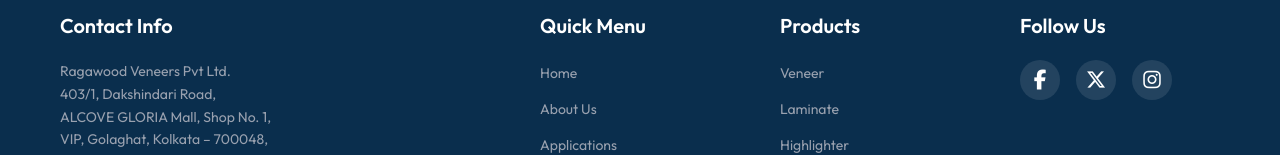
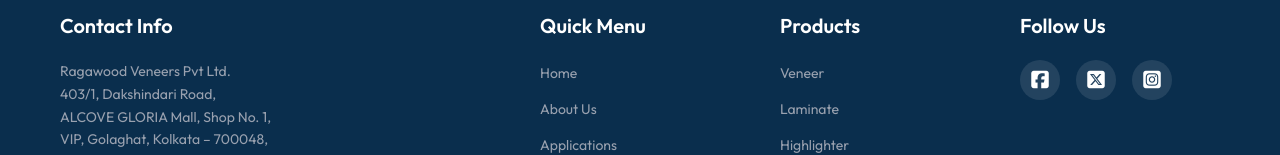
Before and after one commit to AmitMardi/Raga-Wood, a Next.js app: page / in a window 1280 px wide. Shown: the part 2876-3031 px from the top of the page. Built offline with nearby package versions, Linux system fonts and the light colour scheme.

Commit message:
fix: use square variants of font-awesome icons per user request

```diff
--- a/src/components/Footer.tsx
+++ b/src/components/Footer.tsx
@@ -46,9 +46,9 @@
           <div>
             <h4 className="text-xl font-semibold mb-5 text-white">Follow Us</h4>
             <div className="flex gap-4">
-              <a href="#" aria-label="Facebook" className="w-10 h-10 rounded-full bg-white/10 flex items-center justify-center hover:bg-secondary hover:-translate-y-1 transition-all"><i className="fa-brands fa-facebook-f text-white text-xl"></i></a>
-              <a href="#" aria-label="Twitter" className="w-10 h-10 rounded-full bg-white/10 flex items-center justify-center hover:bg-secondary hover:-translate-y-1 transition-all"><i className="fa-brands fa-x-twitter text-white text-xl"></i></a>
-              <a href="#" aria-label="Instagram" className="w-10 h-10 rounded-full bg-white/10 flex items-center justify-center hover:bg-secondary hover:-translate-y-1 transition-all"><i className="fa-brands fa-instagram text-white text-xl"></i></a>
+              <a href="#" aria-label="Facebook" className="w-10 h-10 rounded-full bg-white/10 flex items-center justify-center hover:bg-secondary hover:-translate-y-1 transition-all"><i className="fa-brands fa-square-facebook text-white text-xl"></i></a>
+              <a href="#" aria-label="Twitter" className="w-10 h-10 rounded-full bg-white/10 flex items-center justify-center hover:bg-secondary hover:-translate-y-1 transition-all"><i className="fa-brands fa-square-x-twitter text-white text-xl"></i></a>
+              <a href="#" aria-label="Instagram" className="w-10 h-10 rounded-full bg-white/10 flex items-center justify-center hover:bg-secondary hover:-translate-y-1 transition-all"><i className="fa-brands fa-square-instagram text-white text-xl"></i></a>
             </div>
           </div>
         </div>
```
